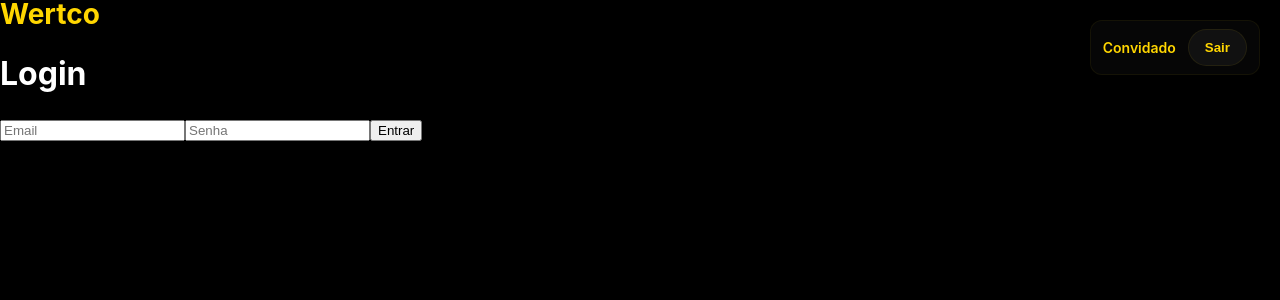
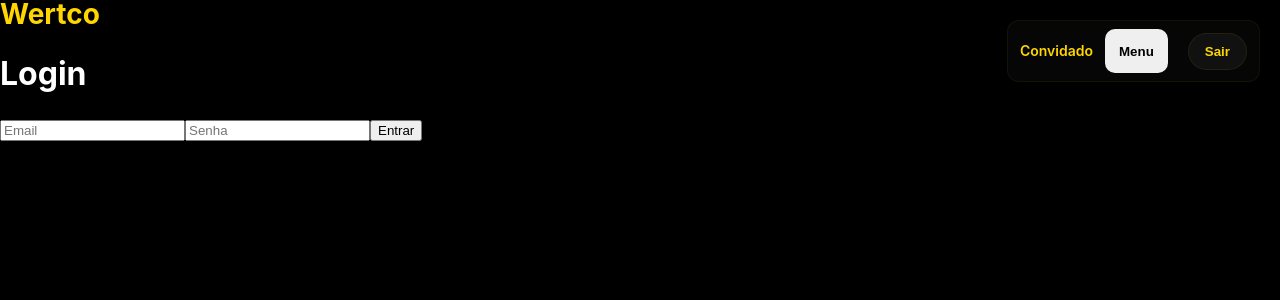
Before and after one commit to Wertco-Bombas/Wertco, a Next.js app: page / in a window 1280 px wide. Shown: the top 300 px of the page. Built offline with nearby package versions, Linux system fonts and the light colour scheme; no server answers.

Commit message:
Update Layout.js

```diff
--- a/components/Layout.js
+++ b/components/Layout.js
@@ -2,10 +2,12 @@
 import { useEffect, useState } from 'react';
 import { supabase } from '../lib/supabase';
 import Link from 'next/link';
+import { useRouter } from 'next/router';
 
 export default function Layout({ children }) {
   const [userEmail, setUserEmail] = useState('');
   const [userId, setUserId] = useState(null);
+  const router = useRouter();
 
   useEffect(() => {
     let mounted = true;
@@ -52,6 +54,10 @@ export default function Layout({ children }) {
     }
   }
 
+  function goToDashboard() {
+    router.push('/dashboard');
+  }
+
   return (
     <>
       <header className="topbar" aria-hidden>
@@ -66,6 +72,18 @@ export default function Layout({ children }) {
         ) : (
           <div className="userEmail">Convidado</div>
         )}
+
+        {/* Menu button: volta ao dashboard */}
+        <button
+          className="btn"
+          onClick={goToDashboard}
+          aria-label="Menu - Voltar ao Dashboard"
+          title="Dashboard"
+          style={{ marginRight: 8 }}
+        >
+          Menu
+        </button>
+
         <button className="logoutBtn" onClick={handleLogout}>Sair</button>
       </div>
 
```
